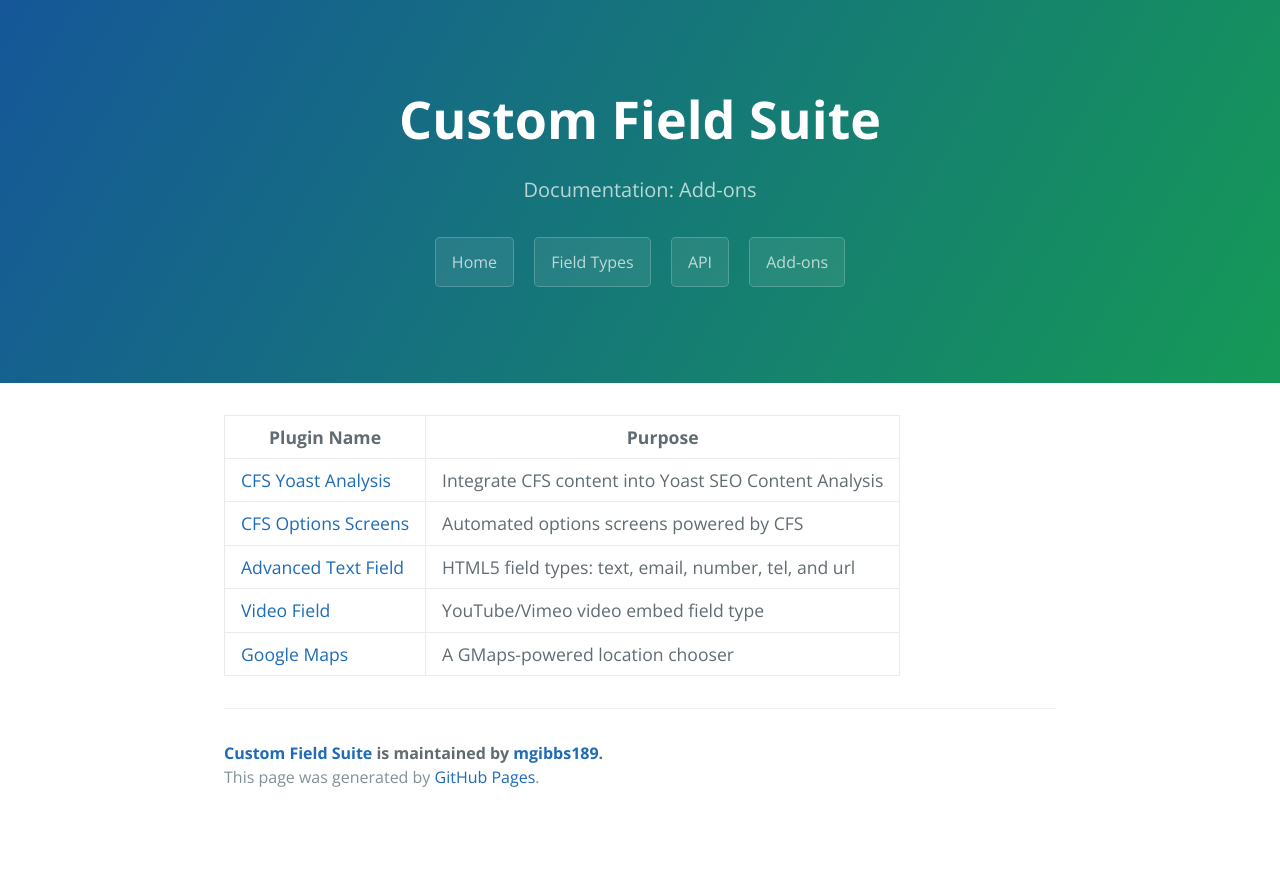
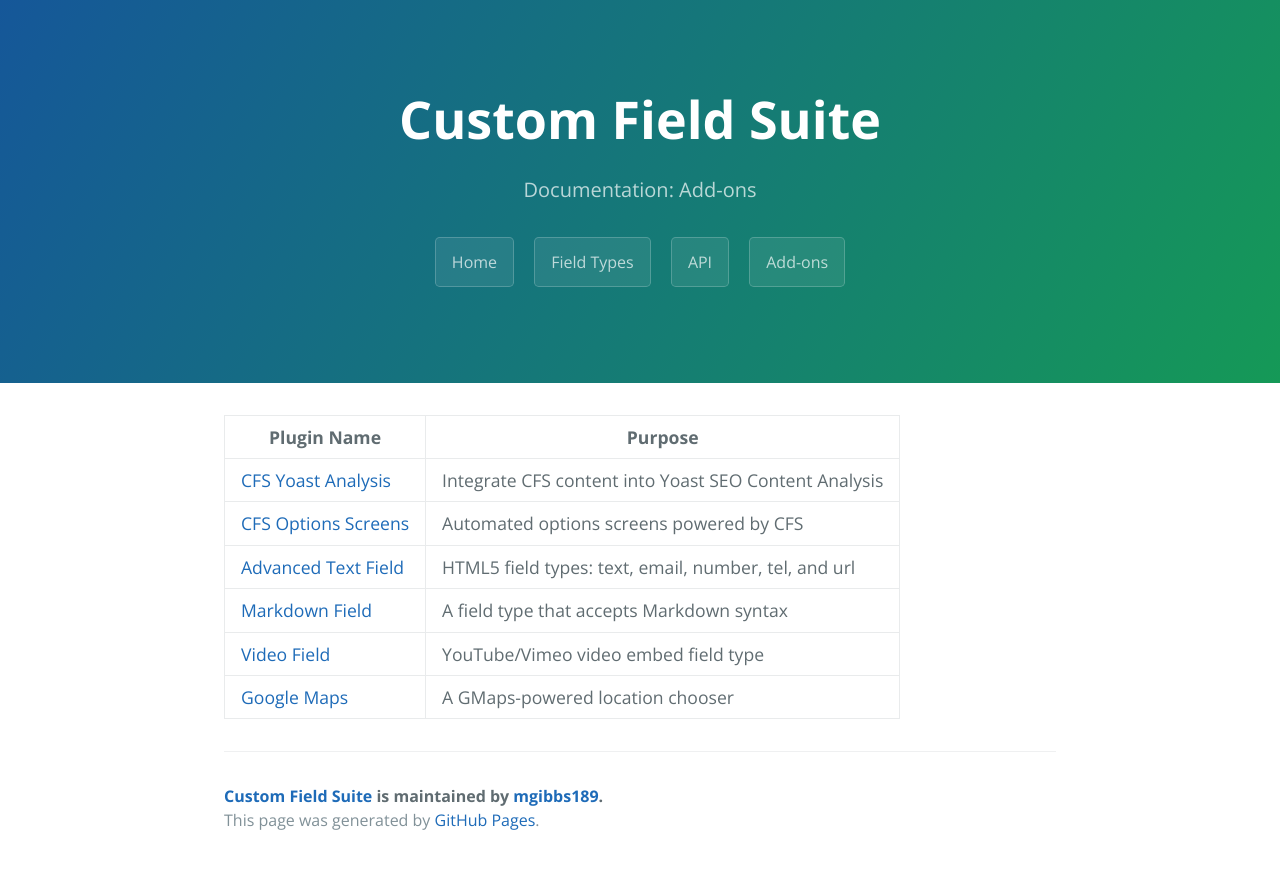
Before and after one commit to mgibbs189/custom-field-suite, a Jekyll site: the page built from addons.md, in a window 1280 px wide. Shown: the top 869 px of the page. Built offline with Jekyll 4.4.1, drawn with Linux system fonts in a browser that asks for light colours.

Commit message:
Update addons.md

```diff
--- a/addons.md
+++ b/addons.md
@@ -8,5 +8,6 @@ title: Add-ons
 | <a href="https://github.com/jchristopher/cfs-yoast-analysis">CFS Yoast Analysis</a> | Integrate CFS content into Yoast SEO Content Analysis |
 | <a href="https://github.com/jchristopher/cfs-options-screens">CFS Options Screens</a> | Automated options screens powered by CFS |
 | <a href="https://github.com/vanpattenmedia/cfs-advanced-text-field">Advanced Text Field</a> | HTML5 field types: text, email, number, tel, and url |
+| <a href="https://github.com/robneu/cfs-markdown">Markdown Field</a> | A field type that accepts Markdown syntax |
 | <a href="https://github.com/evom/custom-field-suite-video">Video Field</a> | YouTube/Vimeo video embed field type |
 | <a href="https://github.com/mgibbs189/cfs-google-maps">Google Maps</a> | A GMaps-powered location chooser |
```
